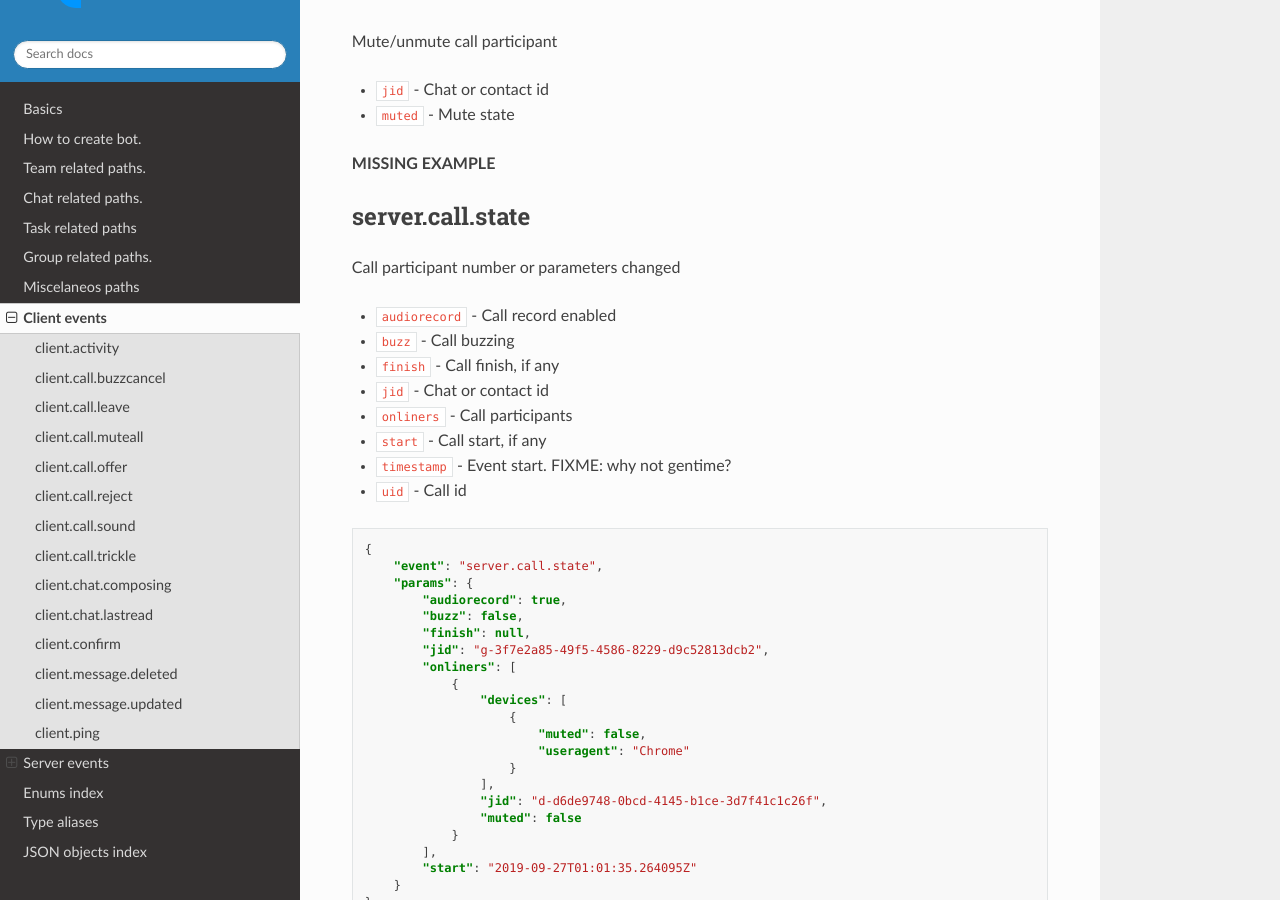
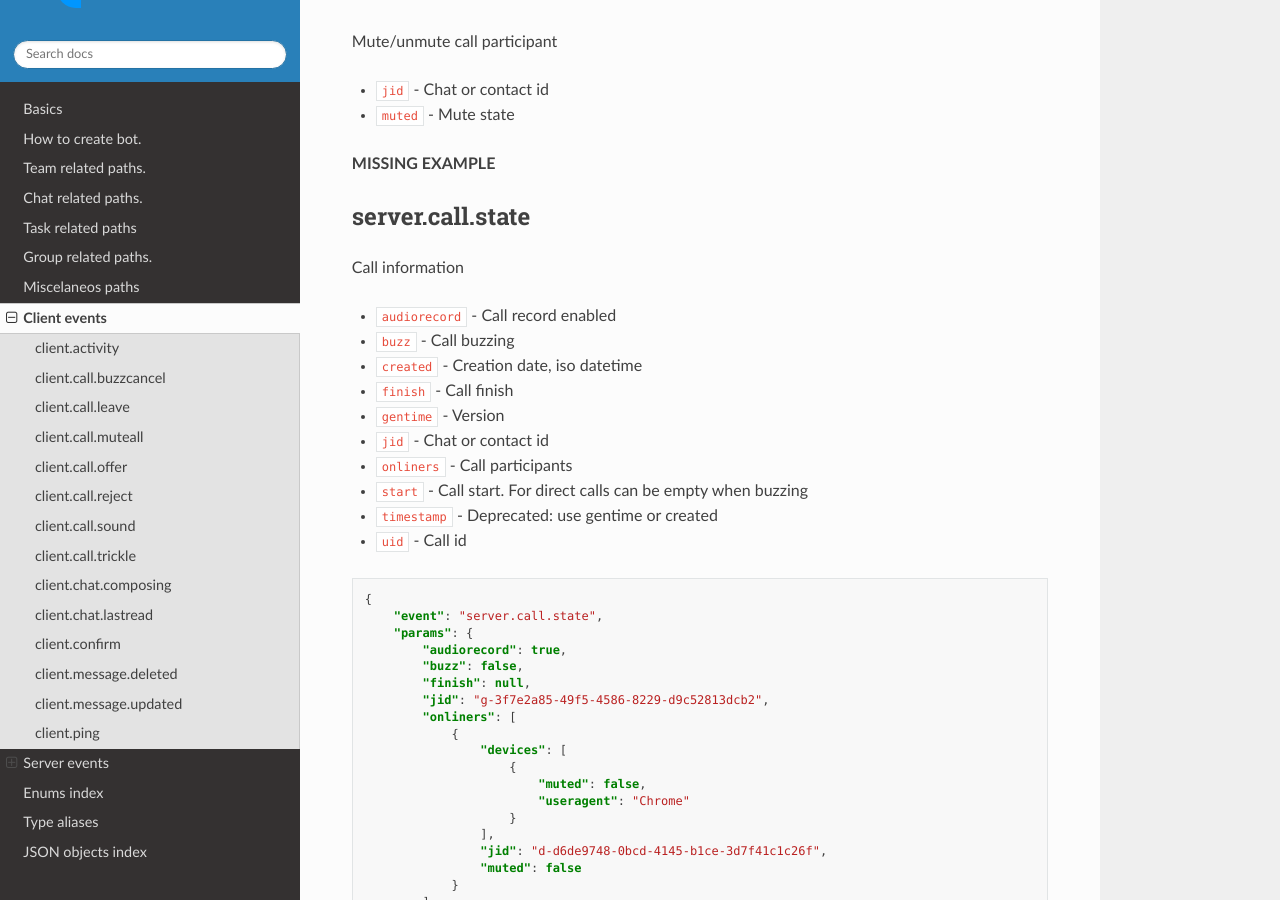
Before and after one commit to tada-team/tdproto-sphinx, a Sphinx documentation site: the page built from docs/events.rst, in a window 1280 px wide and 900 px high, scrolled down 8515 px. Built offline with Sphinx 7.4.7 and the Read the Docs theme 2.0.0, drawn with Linux system fonts in a browser that asks for light colours.

Commit message:
Update events

```diff
--- a/docs/events.rst
+++ b/docs/events.rst
@@ -453,15 +453,17 @@ Mute/unmute call participant
 server.call.state
 ----------------------------------------------------------------------------
 
-Call participant number or parameters changed
+Call information
 
 * ``audiorecord`` - Call record enabled
 * ``buzz`` - Call buzzing
-* ``finish`` - Call finish, if any
+* ``created`` - Creation date, iso datetime
+* ``finish`` - Call finish
+* ``gentime`` - Version
 * ``jid`` - Chat or contact id
 * ``onliners`` - Call participants
-* ``start`` - Call start, if any
-* ``timestamp`` - Event start. FIXME: why not gentime?
+* ``start`` - Call start. For direct calls can be empty when buzzing
+* ``timestamp`` - Deprecated: use gentime or created
 * ``uid`` - Call id
 
 .. code-block:: json
```
